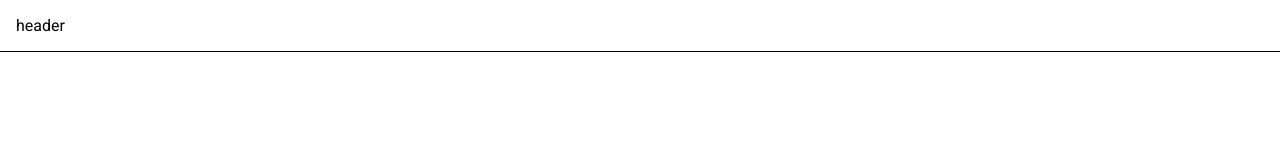
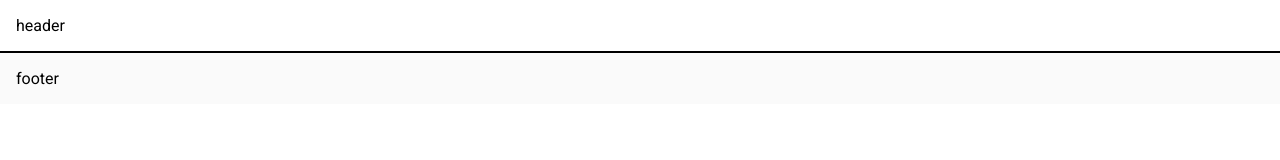
Before and after one commit to R-takahashi8171/aiming-license, an Angular app: page / in a window 1280 px wide. Shown: the top 160 px of the page. Built offline with nearby package versions, Linux system fonts and the light colour scheme.

Commit message:
feat(appcomponent/)フッター作成

```diff
--- a/src/app/app.component.html
+++ b/src/app/app.component.html
@@ -1,3 +1,5 @@
 <header>header</header>
 
 <router-outlet></router-outlet>
+
+　<footer>footer</footer>
--- a/src/app/app.component.scss
+++ b/src/app/app.component.scss
@@ -2,3 +2,11 @@ header{
   border-bottom: 1px solid #000000;
   padding: 16px;
 }
+
+footer{
+ padding: 16px;
+ border-top: 1px solid #000;
+ background-color:#fafafa;
+ margin: 80;
+
+}
```
